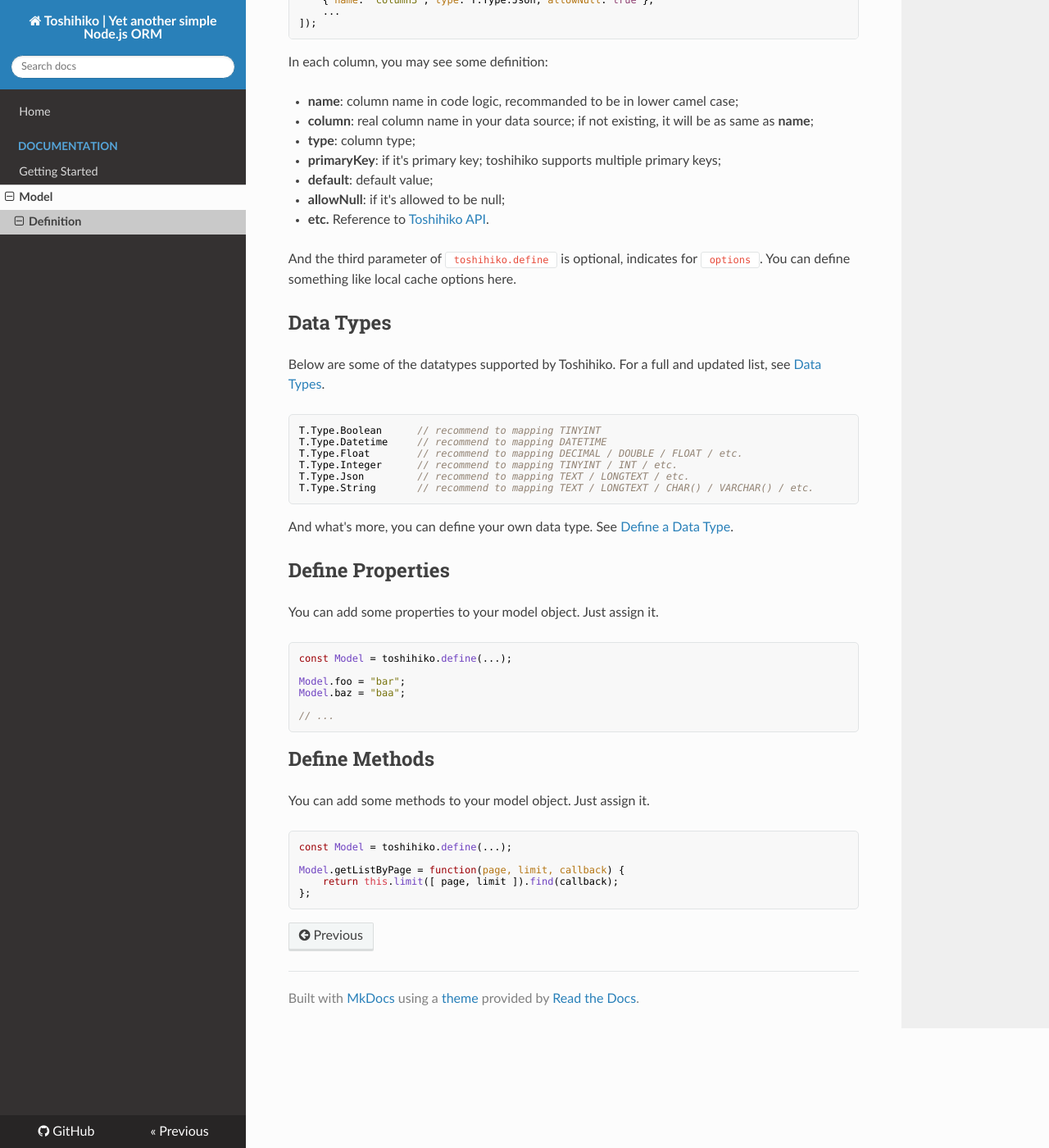
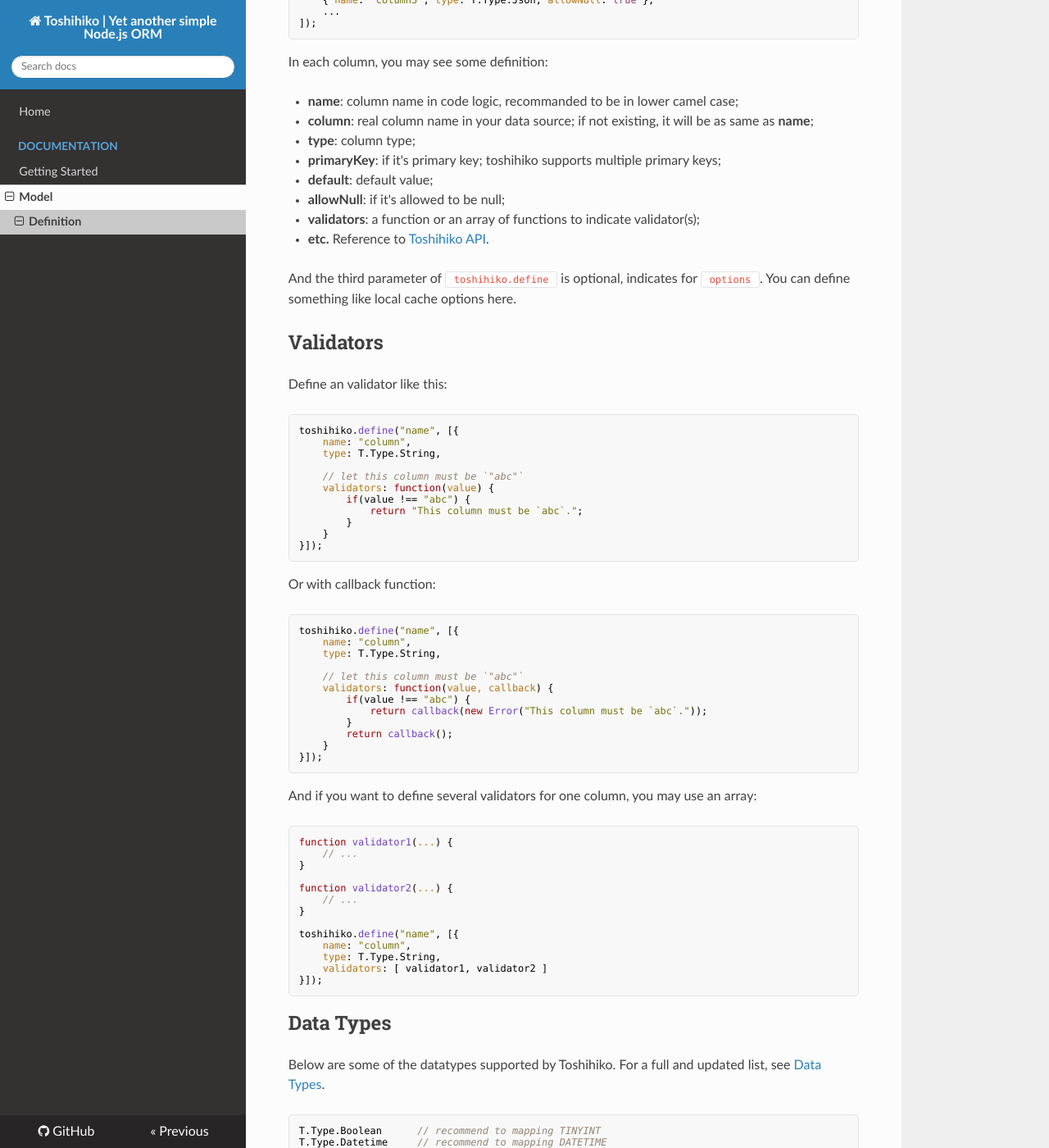
Before and after one commit to toshihikojs/Toshihiko, an MkDocs documentation site: the page built from docs/model/definition.md, in a window 1280 px wide and 1400 px high, scrolled down 266 px. Shown: the whole window at 82% size. Built offline with MkDocs 1.6.1, drawn with Linux system fonts in a browser that asks for light colours; nearby versions of some CDN libraries; old or Windows-style settings are respelled for this version of MkDocs; some of the changed text lies outside the part shown.

Commit message:
docs: update definition

````diff
--- a/docs/model/definition.md
+++ b/docs/model/definition.md
@@ -19,9 +19,63 @@ In each column, you may see some definition:
 + **primaryKey**: if it's primary key; toshihiko supports multiple primary keys;
 + **default**: default value;
 + **allowNull**: if it's allowed to be null;
++ **validators**: a function or an array of functions to indicate validator(s);
 + **etc.** Reference to [Toshihiko API](#).
 
 And the third parameter of `toshihiko.define` is optional, indicates for `options`. You can define something like local cache options here.
+
+## Validators
+
+Define an validator like this:
+
+```javascript
+toshihiko.define("name", [{
+    name: "column",
+    type: T.Type.String,
+
+    // let this column must be `"abc"`
+    validators: function(value) {
+        if(value !== "abc") {
+            return "This column must be `abc`.";
+        }
+    }
+}]);
+```
+
+Or with callback function:
+
+```javascript
+toshihiko.define("name", [{
+    name: "column",
+    type: T.Type.String,
+
+    // let this column must be `"abc"`
+    validators: function(value, callback) {
+        if(value !== "abc") {
+            return callback(new Error("This column must be `abc`."));
+        }
+        return callback();
+    }
+}]);
+```
+
+And if you want to define several validators for one column, you may use an array:
+
+```javascript
+function validator1(...) {
+    // ...
+}
+
+function validator2(...) {
+    // ...
+}
+
+toshihiko.define("name", [{
+    name: "column",
+    type: T.Type.String,
+    validators: [ validator1, validator2 ]
+}]);
+```
 
 ## Data Types
 
@@ -62,3 +116,34 @@ Model.getListByPage = function(page, limit, callback) {
     return this.limit([ page, limit ]).find(callback);
 };
 ```
+
+## Cache
+
+The 3rd parameter of `toshihiko.define` may contain a cache option.
+
+For an example, if you use [Toshihiko-Memcached](https://github.com/XadillaX/Toshihiko-Memcached) you should install it
+first.
+
+```bash
+$ npm install --save toshihiko-memcached
+```
+
+And you may configure it at the 3rd parameter.
+
+```javascript
+toshihiko.define("...", [
+    ...
+], {
+    cache: {
+        name: "memcached",
+        servers: [ "localhost:11211" ],
+        options: {
+            prefix: "_"
+        }
+    }
+});
+```
+
+> **NOTICE:** If you have defined the cache in [Toshihiko](../getting-started#setting-up-a-connection) before, cache
+> defined in model will override the previous configuration in this model. What's more, if you define cache as `null`
+> in model, cache in this model will never be used.
````
